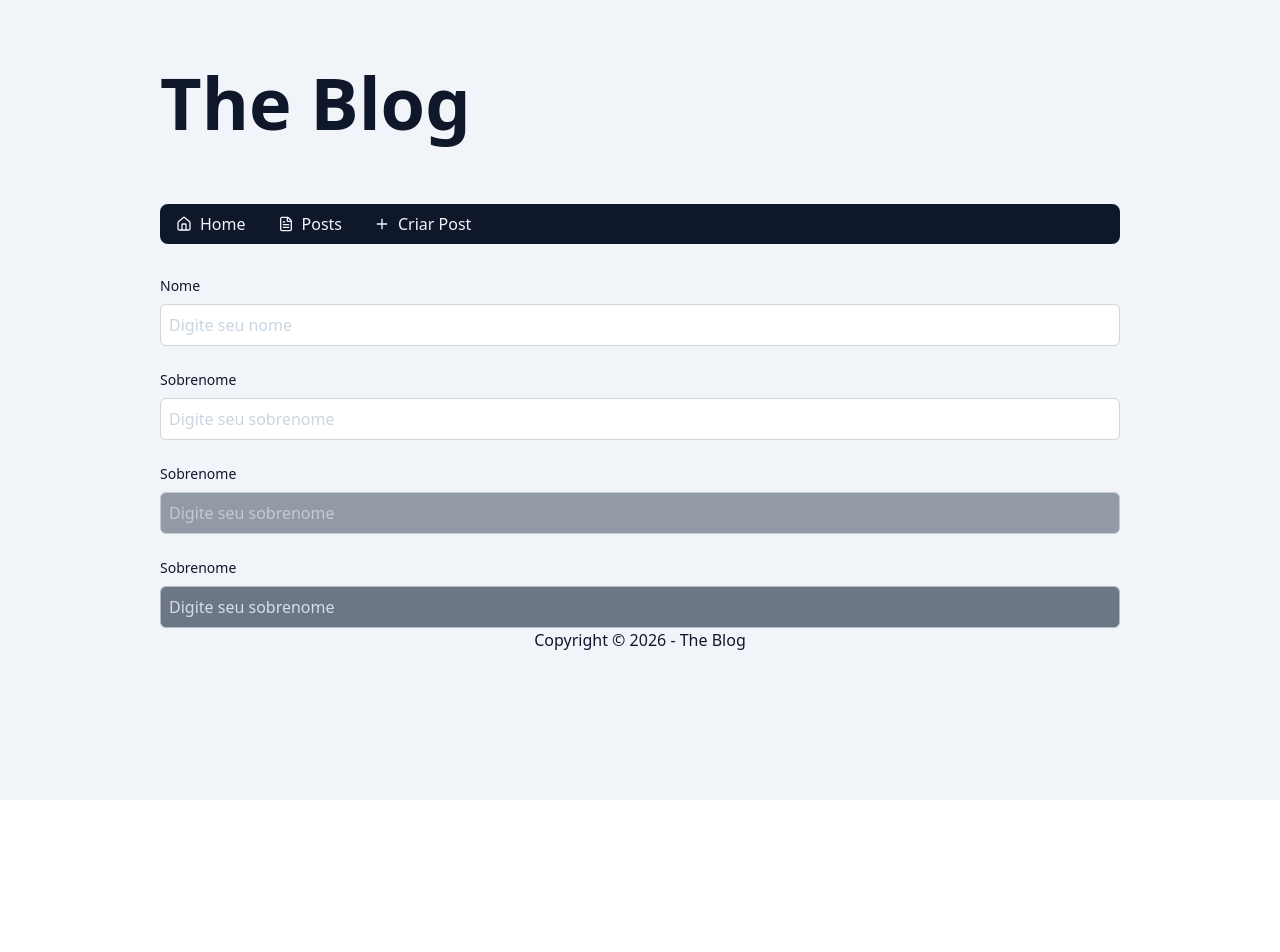
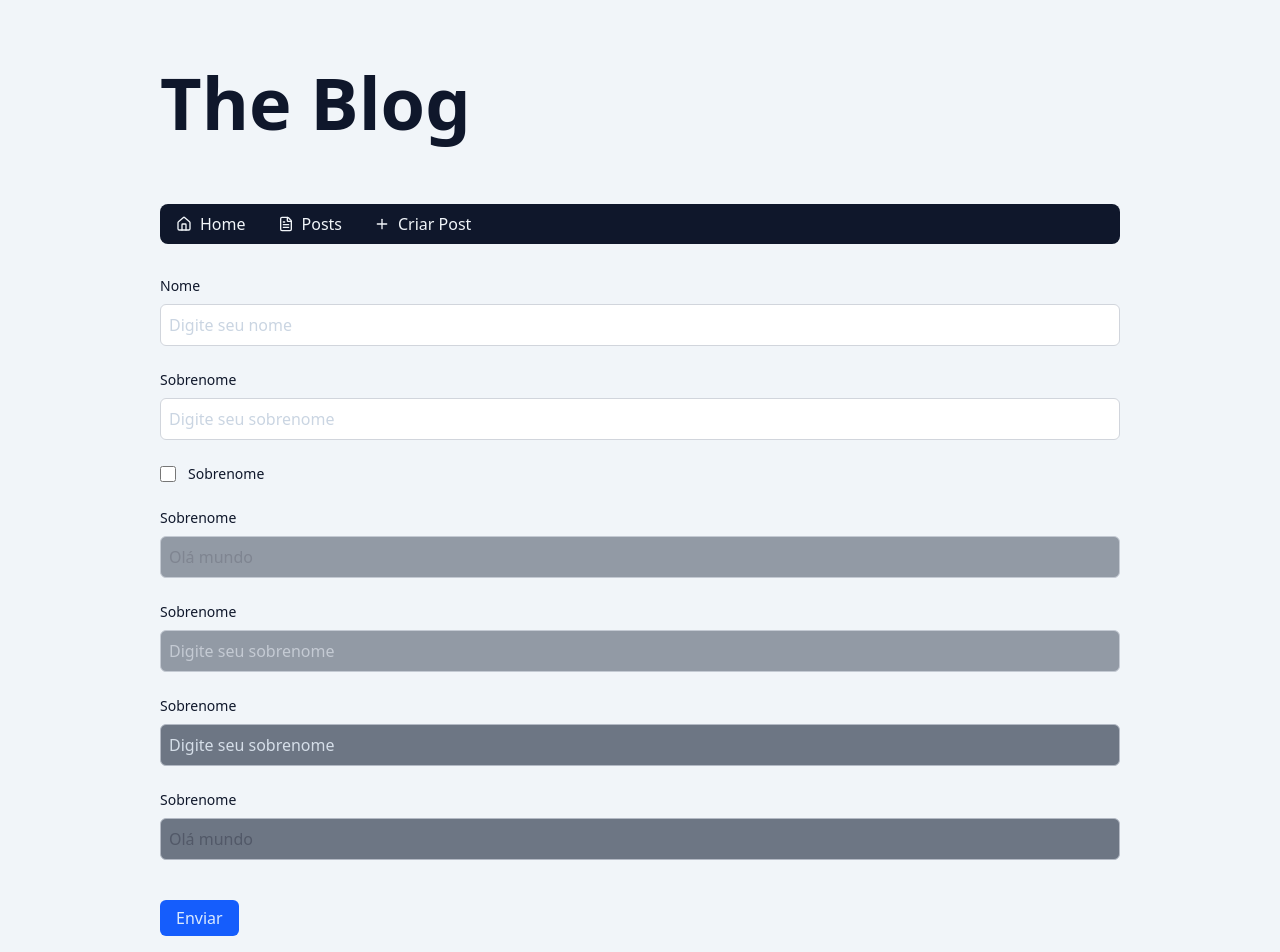
Before and after one commit to Wesley-Breno/blog-with-react, a Next.js app: page /admin/post/new in a window 1280 px wide. Shown: the top 952 px of the page. Before the commit the page ends 800 px from the top, so only its background shows below. Built offline with nearby package versions, Linux system fonts and the light colour scheme.

Commit message:
class 180

```diff
--- a/app/admin/post/new/page.tsx
+++ b/app/admin/post/new/page.tsx
@@ -1,15 +1,49 @@
+import { Button } from "@/app/components/button";
+import { InputCheckbox } from "@/app/components/InputCheckbox";
 import { InputText } from "@/app/components/InputText";
 
-export const dymic = "force-dynamic";
+export const dynamic = 'force-dynamic';
 
 export default async function AdminPostNewPage() {
   return (
-    <div className="flex flex-col gap-6">
-      <InputText labelText="Nome" placeholder="Digite seu nome"/>
-      <InputText labelText="Sobrenome" placeholder="Digite seu sobrenome"/>
-      <InputText disabled labelText="Sobrenome" placeholder="Digite seu sobrenome"/>
-      <InputText readOnly labelText="Sobrenome" placeholder="Digite seu sobrenome"/>
+    <form action='' className='mb-16'>
+      <div className='flex flex-col gap-6'>
+        <InputText
+          labelText='Nome'
+          placeholder='Digite seu nome'
+          type='password'
+        />
+        <InputText labelText='Sobrenome' placeholder='Digite seu sobrenome' />
 
-    </div>
+        <InputCheckbox labelText='Sobrenome' />
+
+        <InputText
+          disabled
+          labelText='Sobrenome'
+          placeholder='Digite seu sobrenome'
+          defaultValue='Olá mundo'
+        />
+        <InputText
+          disabled
+          labelText='Sobrenome'
+          placeholder='Digite seu sobrenome'
+        />
+        <InputText
+          labelText='Sobrenome'
+          placeholder='Digite seu sobrenome'
+          readOnly
+        />
+        <InputText
+          labelText='Sobrenome'
+          placeholder='Digite seu sobrenome'
+          defaultValue='Olá mundo'
+          readOnly
+        />
+
+        <div className='mt-4'>
+          <Button type='submit'>Enviar</Button>
+        </div>
+      </div>
+    </form>
   );
 }
--- /dev/null
+++ b/app/components/InputCheckbox/index.tsx
@@ -0,0 +1,35 @@
+import clsx from 'clsx';
+import { useId } from 'react';
+
+type InputCheckboxProps = {
+  labelText?: string;
+  type?: 'checkbox';
+} & React.ComponentProps<'input'>;
+
+export function InputCheckbox({
+  labelText = '',
+  type = 'checkbox',
+  ...props
+}: InputCheckboxProps) {
+  const id = useId();
+
+  return (
+    <div className='flex items-center gap-3'>
+      <input
+        {...props}
+        className={clsx(
+          'w-4 h-4 outline-none focus:ring-2 focus:ring-blue-500',
+          props.className,
+        )}
+        id={id}
+        type={type}
+      />
+
+      {labelText && (
+        <label className='text-sm' htmlFor={id}>
+          {labelText}
+        </label>
+      )}
+    </div>
+  );
+}
```
